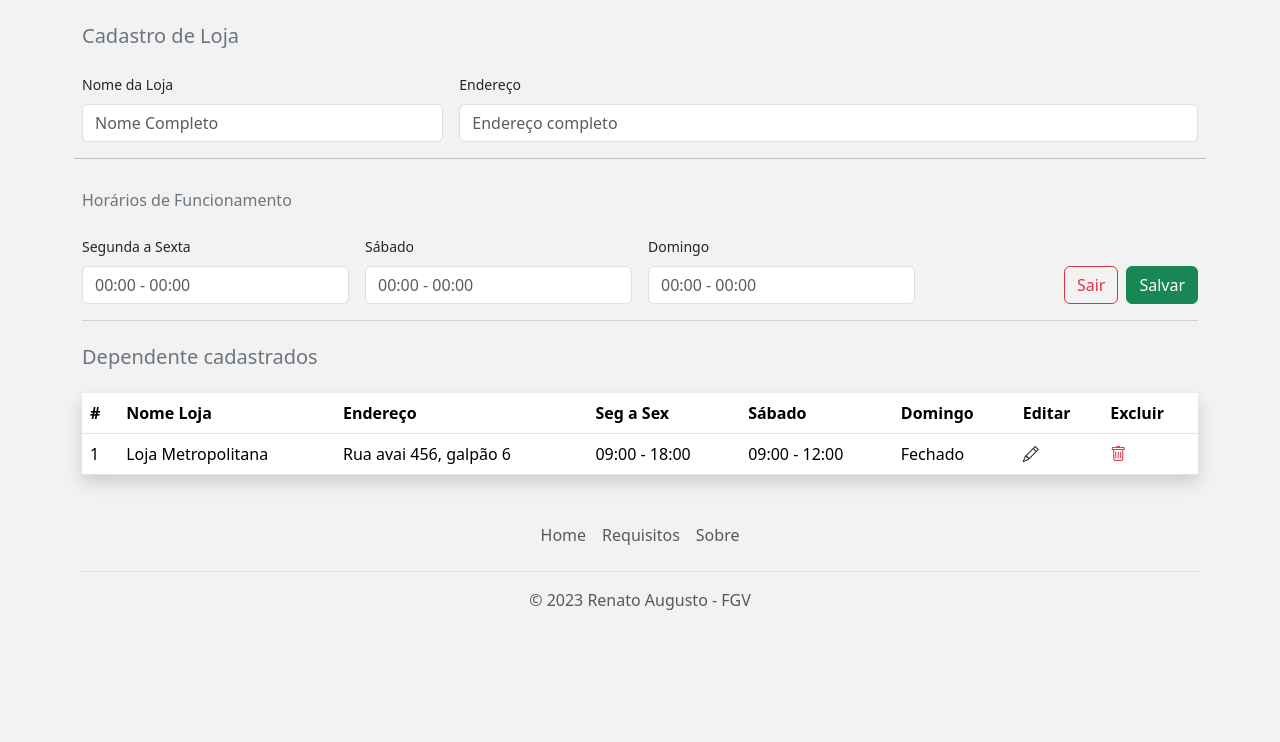
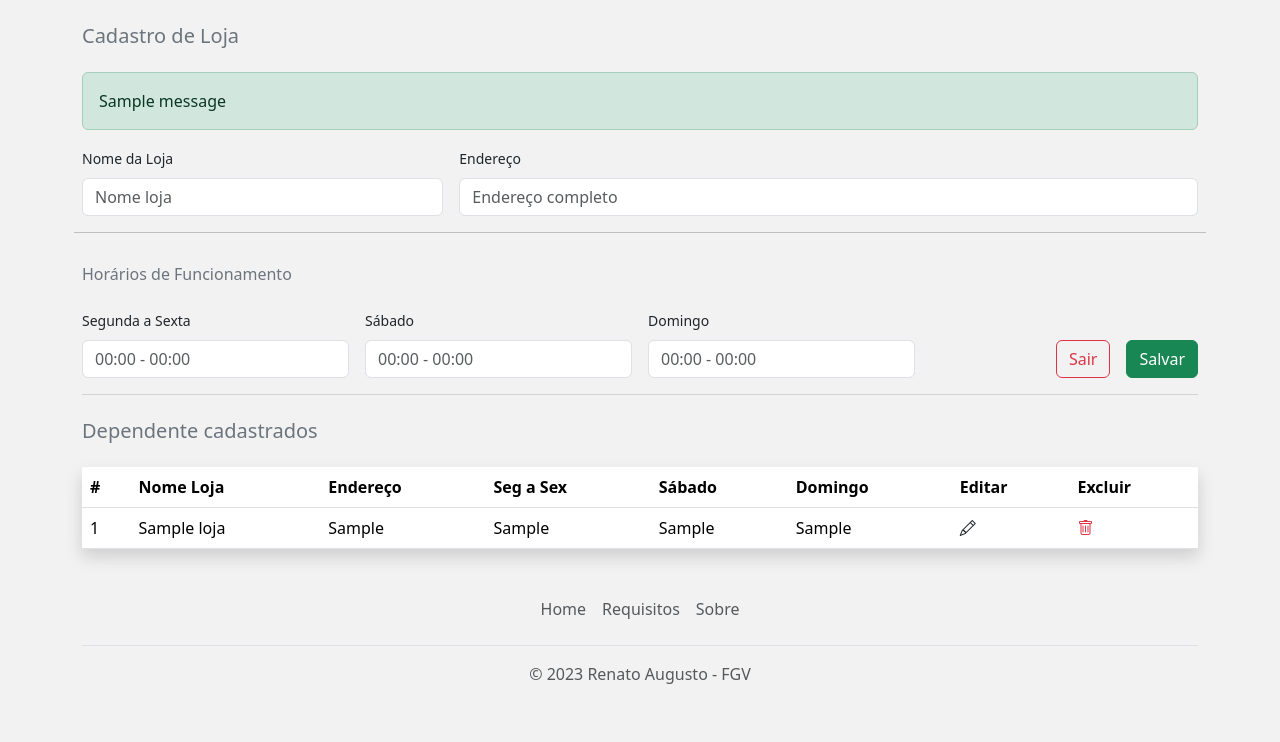
Before and after one commit to renatoaugustii/LojaVarejista_FGV, a Django app: page /loja/ in a window 1280 px wide. Shown: the part 129-871 px from the top of the page. Before the commit the page ends 739 px from the top, so only its background shows below. Run offline with Django 4.2, Linux system fonts and the light colour scheme; tables that the repository leaves empty hold one stand-in row (values such as "Sample post"); one stand-in notice (Sample message) is shown.

Commit message:
Inserindo as funcionalidades de criacao de lojas e dependentes

```diff
--- a/lojasvarejistasapp/templates/cad_cliente.html
+++ b/lojasvarejistasapp/templates/cad_cliente.html
@@ -13,6 +13,7 @@
 {%block 'main'%}
           <div class="main">
             <h5 class="mb-4 mt-4 text-secondary">Cadastro de Cliente</h5>
+
             {% if messages %}
                 {% for message in messages %}
                 <div class="alert {% if message.tags == 'error' %}alert-danger{% elif message.tags == 'success' %}alert-success{% endif %}">
@@ -50,7 +51,6 @@
                 {% else %}
                   <button type="submit" class="btn btn-success ms-3">Salvar</button>
                 {% endif %}
-
                 </div>
 
             </form><!-- End No Labels Form -->
--- a/lojasvarejistasapp/templates/cad_loja.html
+++ b/lojasvarejistasapp/templates/cad_loja.html
@@ -13,38 +13,49 @@
 {%block 'main'%}
           <div class="main">
             <h5 class="mb-4 mt-4 text-secondary">Cadastro de Loja</h5>
-            <form action="." method="post" class="row g-3">
-
+              {% if messages %}
+                  {% for message in messages %}
+                  <div class="alert {% if message.tags == 'error' %}alert-danger{% elif message.tags == 'success' %}alert-success{% endif %}">
+                          {{ message }}
+                      </div>
+                  {% endfor %}
+              {% endif %}
+              <form method="POST" action="{% if loja.id %}{% url 'editar_loja' loja.id %}{% else %}{% url 'cadastrar_loja' %}{% endif %}" class="row g-3">
+                {% csrf_token %}
                 <div class="col-md-4">
                   <label for="inputnome" class="form-label"><small>Nome da Loja</small></label>
-                  <input type="text" class="form-control" id="exampleFormControlInput1" placeholder="Nome Completo">
+                  <input type="text" name="nome" class="form-control"value="{{loja.xxx}}" placeholder="Nome loja">
                 </div>
 
                 <div class="col-md-8">
                   <label for="inputemail" class="form-label"><small>Endereço</small></label>
-                  <input type="text" class="form-control" id="exampleFormControlInput1" placeholder="Endereço completo">
+                  <input type="text" name="endereco" class="form-control"value="{{loja.xxx}}" placeholder="Endereço completo">
                 </div>
                 <hr>
                 <h6 class="text-secondary">Horários de Funcionamento</h6>
                 <div class="col-md-3">
                   <label for="inputtelefone" class="form-label"><small>Segunda a Sexta</small></label>
-                  <input type="text" class="form-control" id="exampleFormControlInput1" placeholder="00:00 - 00:00">
+                  <input type="text" name="seg_sex" class="form-control"value="{{loja.xxx}}" placeholder="00:00 - 00:00">
                 </div>
 
                 <div class="col-md-3">
                   <label for="inputtipopessoa" class="form-label"><small>Sábado</small></label>
-                  <input type="text" class="form-control" id="exampleFormControlInput1" placeholder="00:00 - 00:00">
+                  <input type="text" name="sab" class="form-control"value="{{loja.xxx}}" placeholder="00:00 - 00:00">
               </div>
 
               <div class="col-md-3">
                 <label for="inputtipopessoa" class="form-label"><small>Domingo</small></label>
-                <input type="text" class="form-control" id="exampleFormControlInput1" placeholder="00:00 - 00:00">
+                <input type="text" name="dom" class="form-control"value="{{loja.xxx}}" placeholder="00:00 - 00:00">
             </div>
 
-                <div class="col-md-3 align-items d-flex justify-content-end align-items-end">
-                  <button type="button" class="btn btn-outline-danger">Sair</button>
-                  <button type="submit" class="btn btn-success ms-2">Salvar</button>
-                </div>
+            <div class="col-md-3 align-items d-flex justify-content-end align-items-end">
+              <a href="{% url 'home' %}" class="btn btn-outline-danger">Sair</a>
+                  {% if loja.id %}
+                    <button type="submit" class="btn btn-success ms-2">Alterar</button>
+                  {% else %}
+                    <button type="submit" class="btn btn-success ms-3">Salvar</button>
+                  {% endif %}
+            </div>
 
               </form><!-- End No Labels Form -->
               <hr class="border-secondary">
@@ -62,16 +73,18 @@
                     <th scope="col">Excluir</th>
                   </tr>
                   <tbody>
-                    <tr> <!-- Inserir variáveis do Django Aqui -->
-                      <td> 1 </td>
-                      <td> Loja Metropolitana </td>
-                      <td> Rua avai 456, galpão 6 </td>
-                      <td> 09:00 - 18:00</td>
-                      <td> 09:00 - 12:00</td>
-                      <td> Fechado </td>
-                      <td> <a href=""> <i class="bi bi-pencil text-dark"></i></a> </td>
-                      <td> <a href=""> <i class="bi bi-trash text-danger"></i></a> </td>
-                    </tr>
+                    {% for loja in lojas %}
+                      <tr> <!-- Inserir variáveis do Django Aqui -->
+                        <td> {{loja.id}}</td>
+                        <td> {{loja.nomeLoja}}</td>
+                        <td> {{loja.endereco}}</td>
+                        <td> {{loja.seg_sex}}</td>
+                        <td> {{loja.sab}}</td>
+                        <td> {{loja.dom}}</td>
+                        <td> <a href="{% url 'editar_loja' loja.id %}">  <i class="bi bi-pencil text-dark"></i></a> </td>
+                        <td> <a href="{% url 'excluir_loja' loja.id %}"> <i class="bi bi-trash text-danger"></i></a> </td>
+                      </tr>
+                    {% endfor %}
                   </tbody>
                 </thead>
                 <tr>
--- a/lojasvarejistasapp/urls.py
+++ b/lojasvarejistasapp/urls.py
@@ -15,15 +15,18 @@ urlpatterns = [
 
 # URL PARA DEPENDENTE
     path('dependente/',views.dependente, name='dependente'),
-    #path('cadastrar_dependente/',views.cadastrar_dependente, name='cadastrar_dependente'),
-    #path('excluir_dependente/<int:dependente_id>',views.excluir_dependente, name='excluir_dependente'),
-    #path('editar_dependente/<int:dependente_id>',views.editar_dependente, name='editar_dependente'),
+    path('cadastrar_dependente/',views.cadastrar_dependente, name='cadastrar_dependente'),
+    path('excluir_dependente/<int:dependente_id>',views.excluir_dependente, name='excluir_dependente'),
+    path('editar_dependente/<int:dependente_id>',views.editar_dependente, name='editar_dependente'),
 
     path('produto/',views.produto, name='produto'),
 
     path('fornecedor/',views.fornecedor, name='fornecedor'),
 
     path('loja/',views.loja, name='loja'),
+    path('cadastrar_loja/',views.cadastrar_loja, name='cadastrar_loja'),
+    path('excluir_loja/<int:loja_id>',views.excluir_loja, name='excluir_loja'),
+    path('editar_loja/<int:loja_id>',views.editar_loja, name='editar_loja'),
 
 
 ]
--- a/lojasvarejistasapp/views.py
+++ b/lojasvarejistasapp/views.py
@@ -1,12 +1,19 @@
-from django.shortcuts import render, HttpResponse
-from .models import tab_cliente, tab_dependente
+from django.shortcuts import render, HttpResponse, redirect
+from .models import tab_cliente, tab_dependente, tab_fornecedor, tab_inventario, tab_item, tab_loja, tab_pedido, tab_produto
 from django.contrib import messages
 from django.shortcuts import get_object_or_404
 # Create your views here.
 
+##############################################
+#                  HOME
+##############################################
 def home(request):
     return render(request, 'home.html')
 
+
+##############################################
+#                  CLIENTES
+##############################################
 def cliente(request):
     clientes = tab_cliente.objects.all()
     context = {'clientes':clientes}
@@ -75,23 +82,136 @@ def editar_cliente(request, cliente_id):
     return render(request, 'cad_cliente.html', context)
 
 
-
+##############################################
+#                 DEPENDENTES
+##############################################
 def dependente(request):
     dependentes = tab_dependente.objects.all()
     clientes = tab_cliente.objects.all()
     context = {'dependentes':dependentes, 'clientes':clientes}
-
     return render(request, 'cad_dependente.html', context)
 
+def cadastrar_dependente(request):
+    if request.method == 'POST':
+        nome = request.POST.get('nome')
+        parentesco = request.POST.get('parentesco')
+        cliente_id = request.POST.get('cliente')
+
+        cliente = get_object_or_404(tab_cliente, pk=cliente_id)
+
+        novo_dependente = tab_dependente(
+            nomeDependente=nome,
+            parentesco=parentesco,
+            Cliente=cliente
+        )
+        try:
+            novo_dependente.save()
+            messages.success(request, 'Dependente cadastrado com sucesso!')
+        except Exception as e:
+            messages.error(request, f'{e}')
+
+    dependentes = tab_dependente.objects.all()
+    clientes = tab_cliente.objects.all()
+    context = {'dependentes':dependentes, 'clientes':clientes}
+    return render(request, 'cad_dependente.html', context=context)
+
+def excluir_dependente(request, dependente_id):
+    dependente = tab_dependente.objects.get(id=dependente_id)
+    try:
+        dependente.delete()
+        messages.success(request, 'Excluido com sucesso!')
+    except Exception as e:
+        messages.error(request, f'{e}')
+
+    dependentes = tab_dependente.objects.all()
+    clientes = tab_cliente.objects.all()
+    context = {'dependentes':dependentes, 'clientes':clientes}
+    return render(request, 'cad_dependente.html', context=context)
+
+def editar_dependente(request, dependente_id):
+    dependente = get_object_or_404(tab_dependente, id=dependente_id)
+    clientes = tab_cliente.objects.all()
+
+    if request.method == 'POST':
+        try:
+                nome = request.POST.get('nome')
+                parentesco = request.POST.get('parentesco')
+                cliente_id = request.POST.get('cliente')
+
+                cliente = get_object_or_404(tab_cliente, pk=cliente_id)
+
+                dependente.nomeDependente = nome
+                dependente.parentesco = parentesco
+                dependente.Cliente = cliente
+
+                dependente.save()
+                messages.success(request, 'Dependente editado com sucesso!')
+                # Recarregando dependente após salvar as mudanças
+                dependente = get_object_or_404(tab_dependente, id=dependente_id)
+                return redirect('dependente')  # Redirecionar para a página correta após a edição
+        except Exception as e:
+            messages.error(request, f'{e}')
+
+    dependentes =  tab_dependente.objects.all()
+    context = {'dependente': dependente, 'clientes': clientes, 'dependentes':dependentes}
+    return render(request, 'cad_dependente.html', context=context)
 
 
-
-
+##############################################
+#                 PRODUTOS
+##############################################
 def produto(request):
     return render(request, 'cad_produto.html')
 
+
+##############################################
+#                FORNECEDOR
+##############################################
 def fornecedor(request):
     return render(request, 'cad_fornecedor.html')
 
+
+##############################################
+#                  LOJA
+##############################################
 def loja(request):
-    return render(request, 'cad_loja.html')
+    lojas = tab_loja.objects.all()
+    context = {'lojas':lojas}
+    return render(request, 'cad_loja.html', context)
+
+def cadastrar_loja(request):
+    if request.method == 'POST':
+        nome = request.POST.get('nome')
+        endereco = request.POST.get('endereco')
+        seg_sex = request.POST.get('seg_sex')
+        sab = request.POST.get('sab')
+        dom = request.POST.get('dom')
+
+        # Criando uma instância do modelo tab_loja com os dados recebidos
+        novo_loja = tab_loja(
+            nomeLoja = nome,
+            endereco = endereco,
+            seg_sex = seg_sex,
+            sab = sab,
+            dom = dom
+        )
+        try:
+            novo_loja.save()
+            messages.success(request, 'Loja cadastrado com sucesso!')
+        except Exception as e:
+            messages.error(request, f'{e}')
+
+    lojas = tab_loja.objects.all()
+    context = {'lojas':lojas}
+
+    return render(request, 'cad_loja.html', context)
+
+def excluir_loja(request):
+    lojas = tab_loja.objects.all()
+    context = {'lojas':lojas}
+    return render(request, 'cad_loja.html', context)
+
+def editar_loja(request):
+    lojas = tab_loja.objects.all()
+    context = {'lojas':lojas}
+    return render(request, 'cad_loja.html', context)
```
Also changed, not shown: lojasvarejistasapp/models.py (+4 -4 lines), lojasvarejistasapp/templates/cad_dependente.html (+23 -11 lines), lojasvarejistasapp/migrations/0001_initial.py, lojasvarejistasapp/migrations/0002_alter_tab_cliente_cpf_alter_tab_cliente_nomecliente.py (deleted), lojasvarejistasapp/migrations/0003_remove_tab_item_precounitario_alter_tab_item_produto_and_more.py (deleted).
